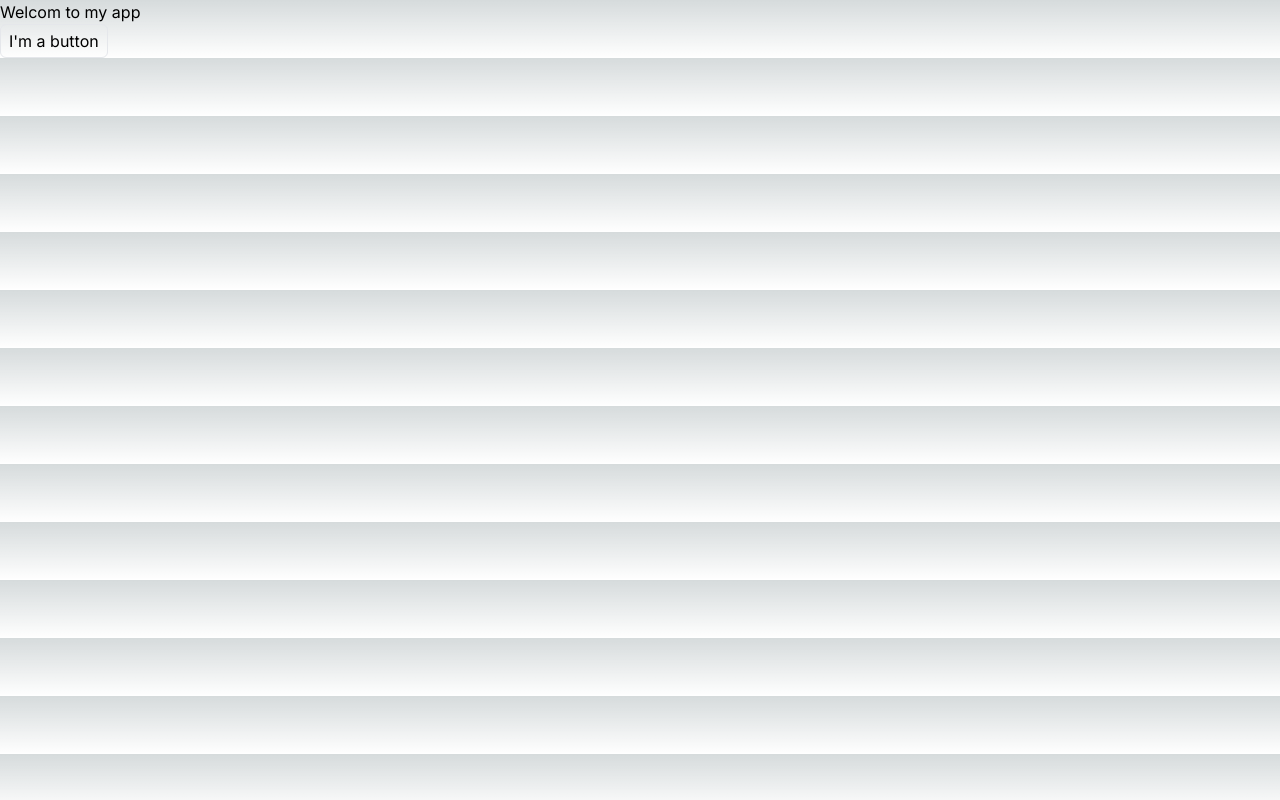
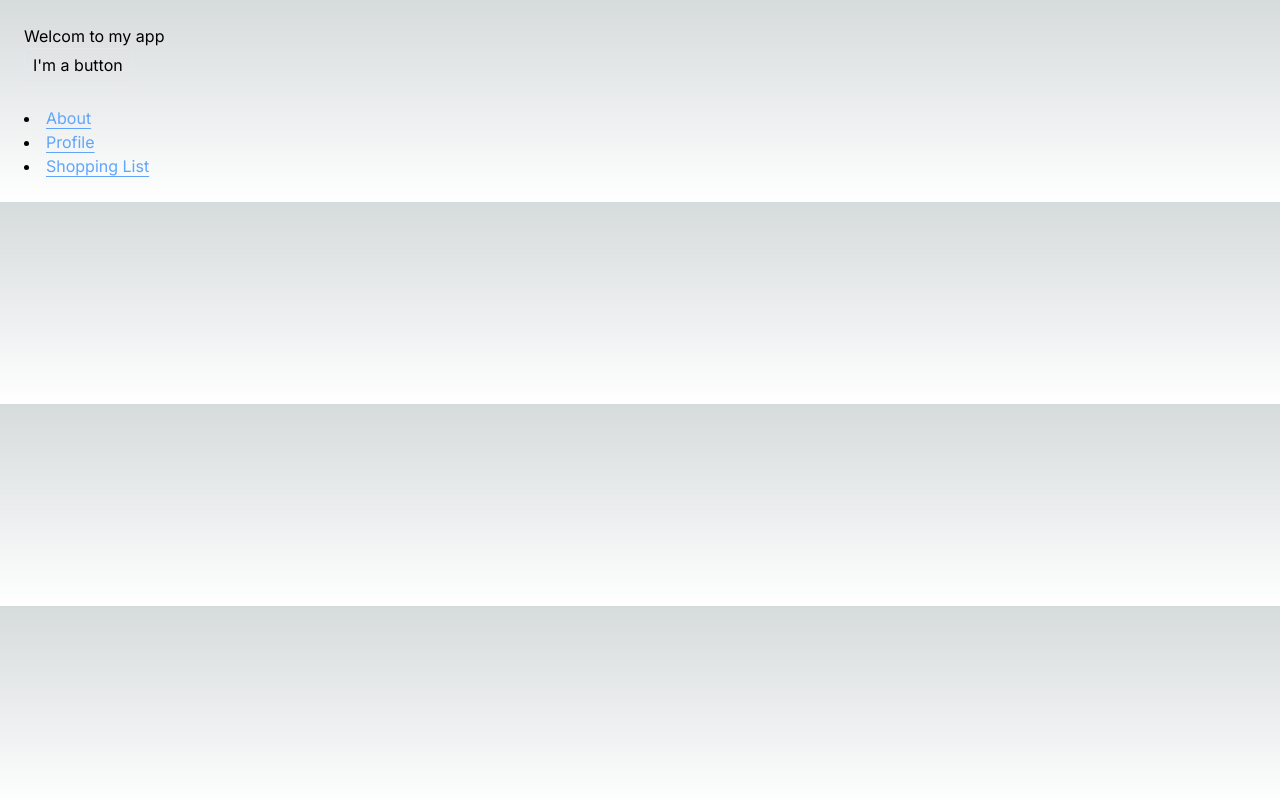
Before and after one commit to kantas-spike/learn_react, a Next.js app in the folder exercises/03-01_react_quick_start/: page / in a window 1280 px wide. Built offline with nearby package versions, Linux system fonts and the light colour scheme.

Commit message:
03-01: Homeにページ一覧を表示

```diff
--- a/exercises/03-01_react_quick_start/app/page.js
+++ b/exercises/03-01_react_quick_start/app/page.js
@@ -1,10 +1,25 @@
 import MyButton from "@/components/button"
+import Link from "next/link"
+
+const pages = [
+  { title: 'About', path: '/about' },
+  { title: 'Profile', path: '/profile' },
+  { title: 'Shopping List', path: '/shopping_list' },
+]
 
 export default function Home() {
+  const listItems = pages.map( (page, idx) => <li key={idx}>
+    <Link className="underline underline-offset-4 text-blue-400" href={page.path}>{page.title}</Link>
+  </li>)
+
   return (
-    <div>
+    <div className="m-6">
       <h1>Welcom to my app</h1>
       <MyButton />
+
+      <ul className="list-disc list-inside mt-6">
+        {listItems}
+      </ul>
     </div>
   )
 }
```
